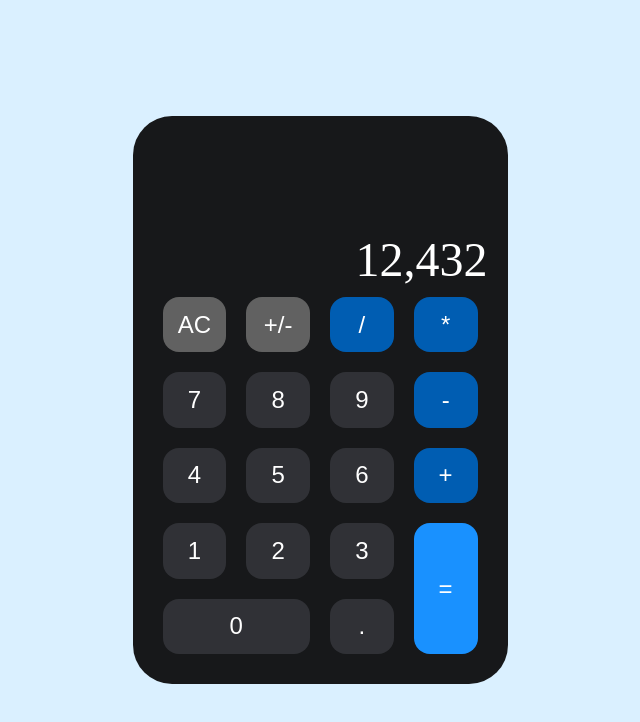
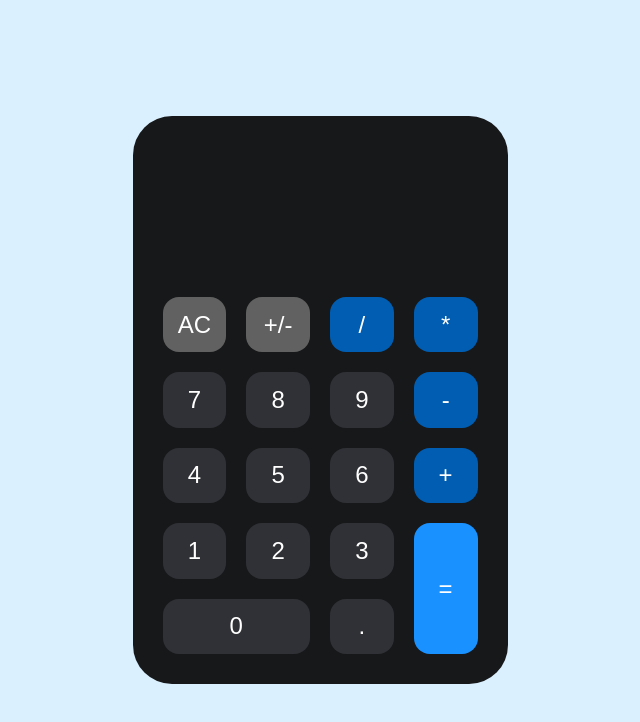
Before and after one commit to Anthony-Xavier/Calculadora, a plain HTML site: page index.html in a window 1280 px wide. Both pictures are taken after a click on the button "AC". Shown: the whole page, without its empty margins (320-960 px from the left). Drawn offline with Linux system fonts and the light colour scheme.

Commit message:
finaliznado

```diff
--- a/index.html
+++ b/index.html
@@ -12,7 +12,7 @@
 
 <body>
     <div>
-        <p>12,432</p>
+        <input class="display">
         <button class="gray-button" onclick="limpaTela()">AC</button>
         <button class="gray-button" onclick="inverterNumero()">+/-</button>
         <button class="blue-button" onclick="adicionarCaracter('/')">/</button>
@@ -31,7 +31,31 @@
         <button class="equal-button equal" onclick="calcular()">=</button>
         <button class="black-button zero" onclick="adicionarCaracter('0')">0</button>
         <button class="black-button" onclick="adicionarCaracter('.')">.</button>
-
     </div>
 </body>
+
+<script>
+
+    function adicionarCaracter(caracter){
+        const valorDisplay = document.querySelector(".display").value
+
+        document.querySelector(".display").value = valorDisplay+ caracter
+    }
+
+    function limpaTela(){
+        document.querySelector(".display").value = ""
+    }
+
+    function calcular(){
+        const valorDisplay = document.querySelector(".display").value
+
+        document.querySelector(".display").value = eval(valorDisplay)
+    }
+
+    function inverterNumero(){
+        const valorDisplay = document.querySelector(".display").value
+
+        document.querySelector(".display").value = valorDisplay * -1
+    }
+</script>
 </html>
--- a/style.css
+++ b/style.css
@@ -6,14 +6,15 @@
     color: white;
 }
 
-body{
+body {
     background: #DAF0FF;
     width: 100vw;
     height: 100vh;
-    display: grid;
-    justify-items: center;
+    display: flex;
+    justify-content: center;
     align-items: center;
 }
+
 
 div{
     background: linear-gradient(191.34deg, #17181A -4.95%, #17181A 103.74%);
@@ -26,13 +27,16 @@ div{
     padding: 20px;
 }
 
-p{
+input{
     font-size: 48px;
     grid-column: 1/5;
     grid-row: 1/3;
+    background: #17181A;
+    border: none;
+    outline: none;
     text-align: right;
-    display: grid;
-    align-items: end;
+    padding-top: 50px;
+
 }
 
 button{
```
